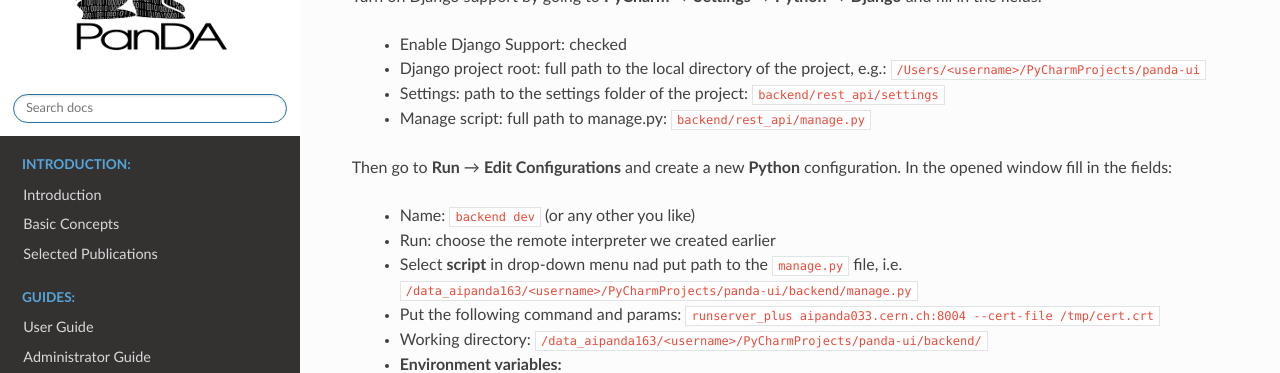
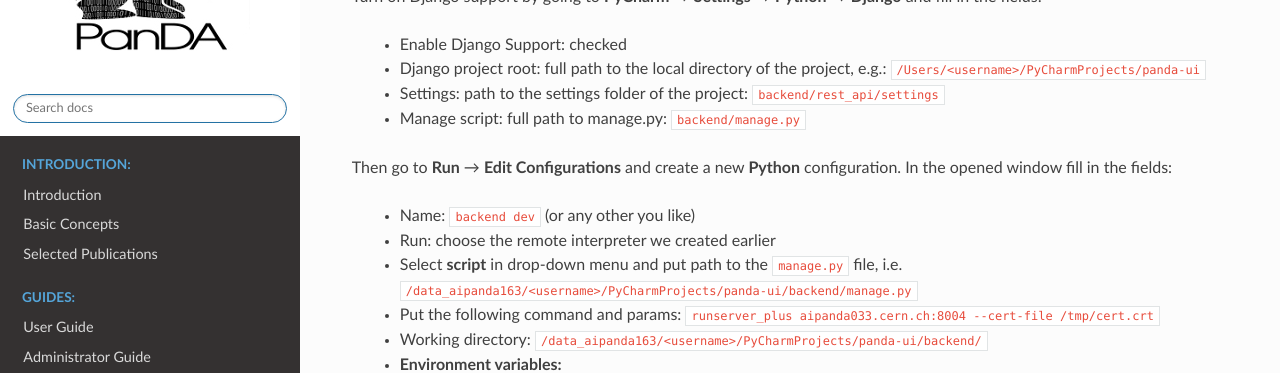
Before and after one commit to PanDAWMS/panda-docs, a Sphinx documentation site: the page built from docs/source/developer/pandaui.rst, in a window 1280 px wide and 900 px high, scrolled down 2562 px. Shown: the part 147-520 px from the top of the window. Built offline with Sphinx 7.4.7 and the Read the Docs theme 3.1.0, drawn with Linux system fonts in a browser that asks for light colours; pages that are not in the unit, such as notebooks, are missing from menus.

Commit message:
pandaui dev guide fix typos

```diff
--- a/docs/source/developer/pandaui.rst
+++ b/docs/source/developer/pandaui.rst
@@ -18,7 +18,7 @@
 
 .. code-block:: bash
 
-    ssh -N -p 22 -D 1234 <username>@lxplus.cern.ch -L localhost:13322:aipanda033.cern.ch:22 -L localhost:1330X:aipanda033.cern.ch:800X  -L localhost:1330X:aipanda033.cern.ch:800Y
+    ssh -N -p 22 -D 1234 <username>@lxplus.cern.ch -L localhost:13322:aipanda033.cern.ch:22 -L localhost:1330X:aipanda033.cern.ch:800X  -L localhost:1330Y:aipanda033.cern.ch:800Y
 
 where ``X`` and ``Y`` is any of ``1...9`` (0, 1, 2, 3, 7 are taken), you need 2 of them, one for backend and another for frontend.
 
@@ -116,13 +116,13 @@
  * Enable Django Support: checked
  * Django project root: full path to the local directory of the project, e.g.: ``/Users/<username>/PyCharmProjects/panda-ui``
  * Settings: path to the settings folder of the project: ``backend/rest_api/settings``
- * Manage script: full path to manage.py: ``backend/rest_api/manage.py``
+ * Manage script: full path to manage.py: ``backend/manage.py``
 
 Then go to **Run** → **Edit Configurations** and create a new **Python** configuration. In the opened window fill in the fields:
 
  * Name: ``backend dev`` (or any other you like)
  * Run: choose the remote interpreter we created earlier
- * Select **script** in drop-down menu nad put path to the ``manage.py`` file, i.e.  ``/data_aipanda163/<username>/PyCharmProjects/panda-ui/backend/manage.py``
+ * Select **script** in drop-down menu and put path to the ``manage.py`` file, i.e.  ``/data_aipanda163/<username>/PyCharmProjects/panda-ui/backend/manage.py``
  * Put the following command and params: ``runserver_plus aipanda033.cern.ch:8004 --cert-file /tmp/cert.crt``
  * Working directory: ``/data_aipanda163/<username>/PyCharmProjects/panda-ui/backend/``
  * Environment variables: ``DJANGO_ENVIRONMENT=development;DJANGO_SETTINGS_MODULE=rest_api.settings;PATH_ENV_FILE=/data_aipanda163/<username>/private/.env;PYTHONUNBUFFERED=1``,
```
